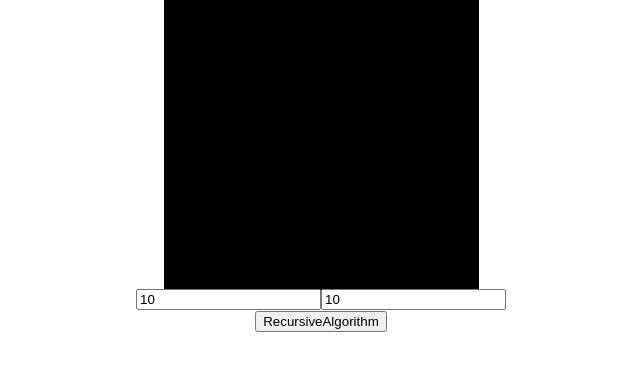
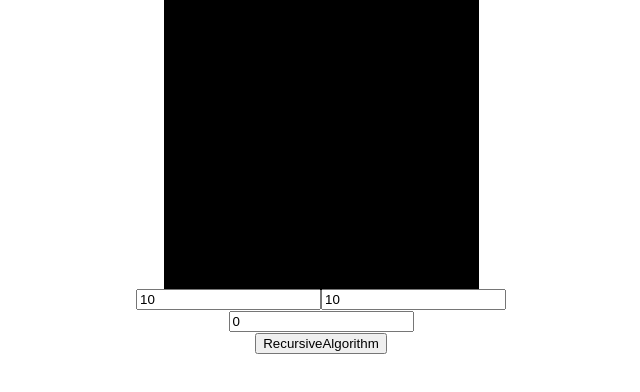
Before and after one commit to PabloLandro/maze-generator-web, a React (Create React App) app: page / in a window 1280 px wide. Shown: the top 392 px of the page, without its empty margins (319-959 px from the left). Built offline with nearby package versions, Linux system fonts and the light colour scheme.

Commit message:
Changed ui
Option to change animation speed added

```diff
--- a/src/components/Main.jsx
+++ b/src/components/Main.jsx
@@ -5,13 +5,12 @@ import * as DisplayFunctions from '../Functions/DisplayFunctions';
 import * as Algorithms from './Algorithms';
 
 
-const ANIMATION_SPEED = 50;
-
 export default class Maze extends React.Component {
     state = {
         maze: null,
         width: this.props.width,
-        height: this.props.height
+        height: this.props.height,
+        animation_speed: 0
     }
 
     componentDidMount = () => {
@@ -34,7 +33,7 @@ export default class Maze extends React.Component {
             setTimeout(() => {
                 MazeFunctions.updateMaze(auxMaze, animations[i]);
                 this.setState({ maze: auxMaze });
-            }, i*ANIMATION_SPEED);
+            }, i*this.state.animation_speed);
         }
     }
 
@@ -48,18 +47,28 @@ export default class Maze extends React.Component {
         return (
             <div>
                 { this.state.maze === null
-                    ? null
+                    ? <button onClick={this.createMaze}>Create Maze</button>
                     : DisplayFunctions.getDisplayMaze(this.state.maze)
                 }
                 <div>
                     <input
                         name="width"
+                        placeholder="Width"
                         value={this.state.width}
                         onChange={this.handleChange}
                     />
                     <input
                         name="height"
+                        placeholder="Height"
                         value={this.state.height}
+                        onChange={this.handleChange}
+                    />
+                </div>
+                <div>
+                    <input
+                        name="animation_speed"
+                        placeholder="Animation Speed"
+                        value={this.state.animation_speed}
                         onChange={this.handleChange}
                     />
                 </div>
```
